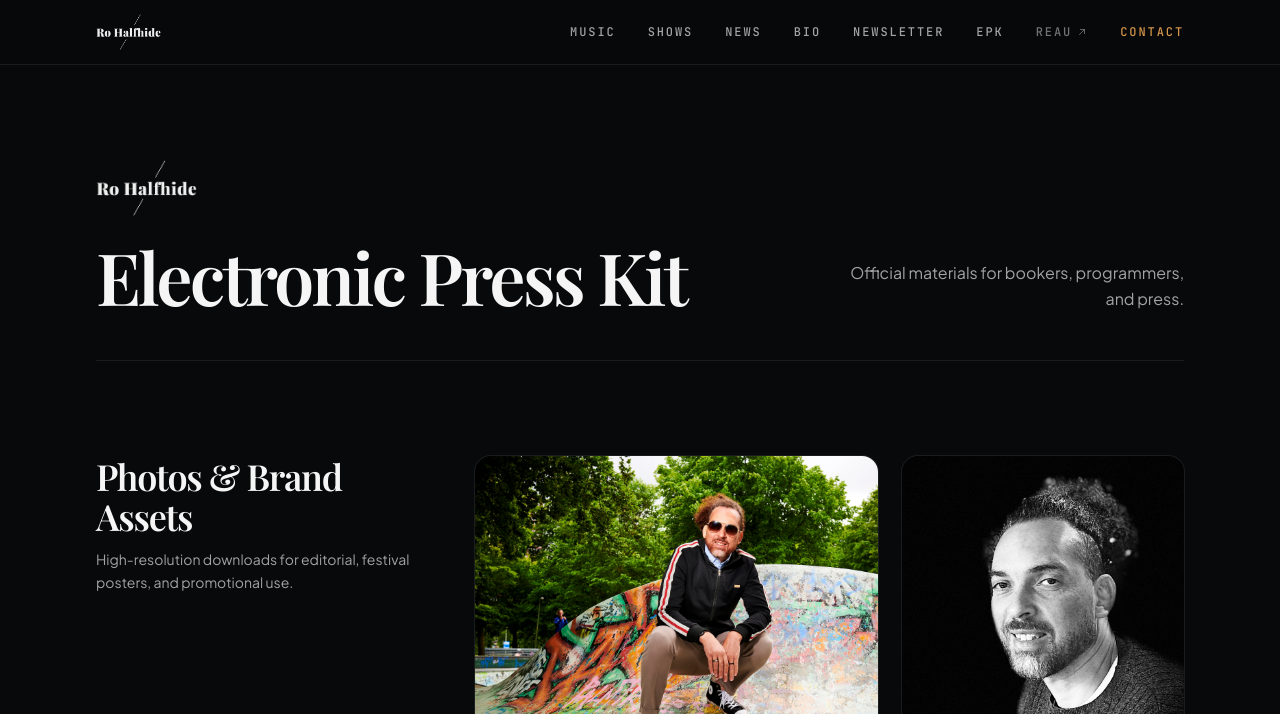
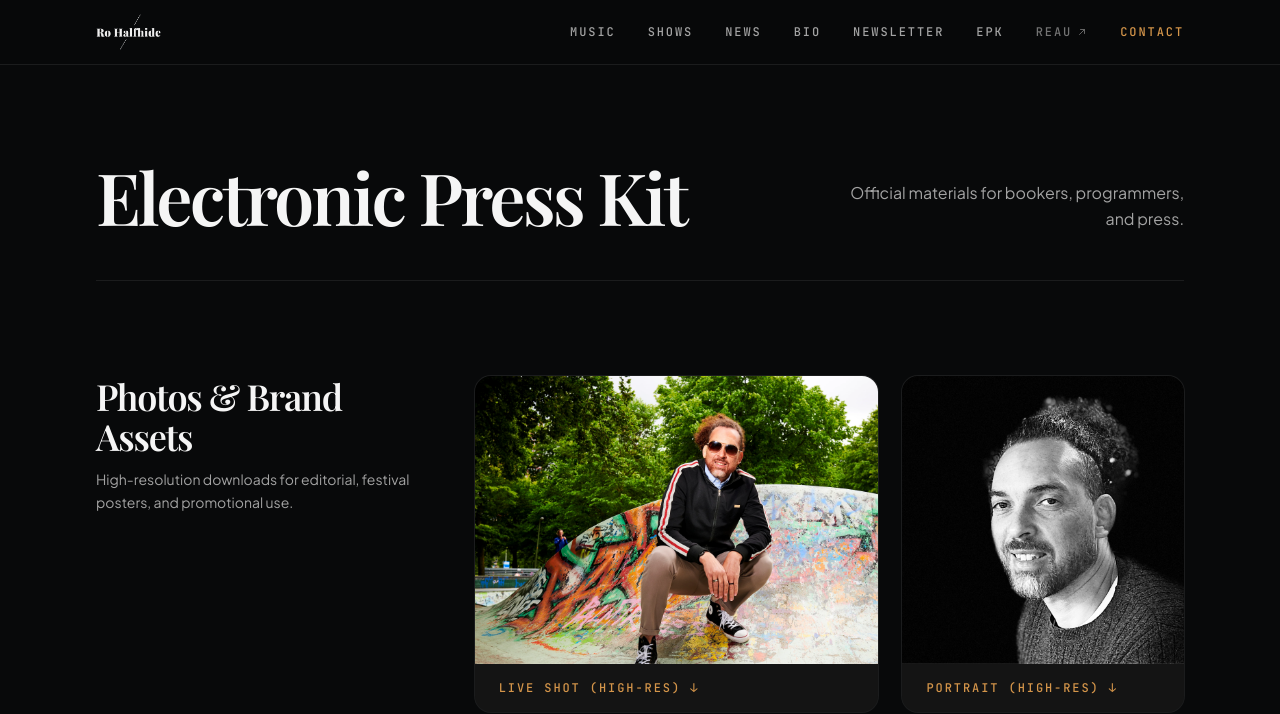
Before and after one commit to juiceboyy/rohalfhide-website, an Astro site: page /epk in a window 1280 px wide. Shown: the top 714 px of the page. Built offline with nearby package versions, Linux system fonts and the light colour scheme; Astro itself is replaced by a stand-in of ours; a web font is replaced by a local one.

Commit message:
fix(epk): remove redundant masthead logo above title

```diff
--- a/src/pages/epk.astro
+++ b/src/pages/epk.astro
@@ -8,15 +8,8 @@ import Layout from '../layouts/Layout.astro';
 >
   <div class="py-24 max-w-6xl mx-auto px-6 lg:px-8 space-y-24">
     <!-- Asymmetric Editorial Header -->
-    <div class="pb-12 shadow-divider-b grid grid-cols-1 lg:grid-cols-12 gap-8 items-end">
-      <div class="lg:col-span-8 space-y-6">
-        <img
-          src="/images/logo-header.webp"
-          alt="Ro Halfhide"
-          width="478"
-          height="265"
-          class="h-12 sm:h-14 w-auto object-contain"
-        />
+    <div class="pb-12 shadow-divider-b grid grid-cols-1 lg:grid-cols-12 gap-6 items-end">
+      <div class="lg:col-span-8">
         <h1 class="font-serif font-semibold text-4xl sm:text-6xl lg:text-7xl tracking-[-0.04em] leading-[1.02] text-surface-ink">
           Electronic Press Kit
         </h1>
```
